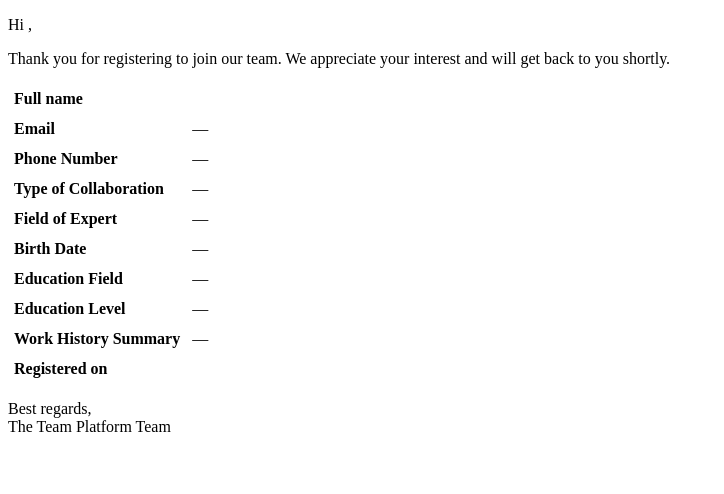
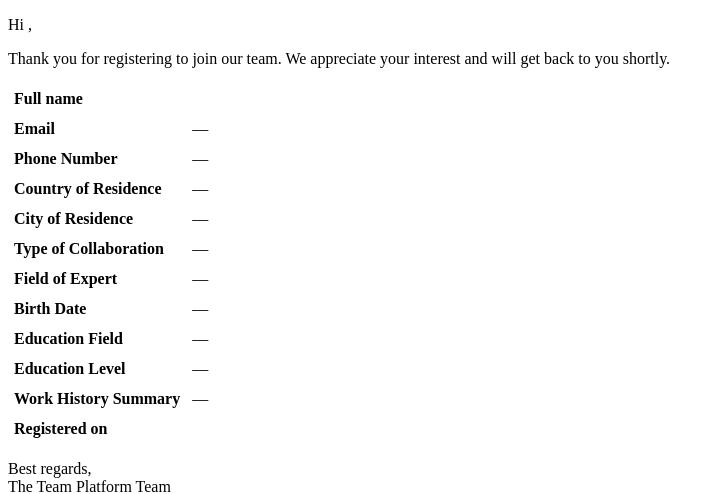
Before and after one commit to ImanNasrEsfahani/novanest-backend, a Django app: template forms/templates/team_registration_email.html in a window 1280 px wide. Shown: the top 494 px of the page, without its empty margins (0-724 px from the left). Run offline with Django 4.2, Linux system fonts and the light colour scheme; the template is opened without the code that fills it, so the values that code supplies are empty.

Commit message:
Add country and city of residence fields to TeamRegistration model and serializer; update email template to display these details.

```diff
--- a/forms/models.py
+++ b/forms/models.py
@@ -93,6 +93,8 @@
   lastName=models.CharField(max_length=500, blank=True)
   email=models.EmailField(blank=True)
   phoneNumber=models.CharField(max_length=20, blank=True)
+  countryOfResidence=models.CharField(max_length=500, blank=True)
+  cityOfResidence=models.CharField(max_length=500, blank=True)
   TypeOfCollaboration=models.CharField(max_length=10, blank=True)
   FieldOfExpert=models.CharField(max_length=10, blank=True)
   birthDate=models.DateField(null=True, blank=True)
--- a/forms/serializers.py
+++ b/forms/serializers.py
@@ -173,7 +173,7 @@
         files = getattr(request, 'FILES', {}) if request is not None else {}
         has_cv = bool(files.get('cvFile') or initial.get('cvFile'))
 
-        required_base = ['firstName', 'lastName', 'email', 'phoneNumber', 'TypeOfCollaboration', 'FieldOfExpert']
+        required_base = ['firstName', 'lastName', 'email', 'phoneNumber', 'countryOfResidence', 'cityOfResidence', 'TypeOfCollaboration', 'FieldOfExpert']
         required_extra = ['birthDate', 'educationField', 'educationLevel', 'workHistorySummary']
 
         missing = {}
@@ -223,6 +223,8 @@
             'last_name': instance.lastName,
             'email': instance.email,
             'phone_number': instance.phoneNumber,
+            'country_of_residence': instance.countryOfResidence,
+            'city_of_residence': instance.cityOfResidence,
             'type_of_collaboration': instance.TypeOfCollaboration,
             'field_of_expert': instance.FieldOfExpert,
             'birth_date': instance.birthDate,
--- a/forms/templates/team_registration_email.html
+++ b/forms/templates/team_registration_email.html
@@ -13,6 +13,8 @@
         <tr><td><strong>Full name</strong></td><td>{{ first_name }} {{ last_name|default:"" }}</td></tr>
         <tr><td><strong>Email</strong></td><td>{{ email|default:"—" }}</td></tr>
         <tr><td><strong>Phone Number</strong></td><td>{{ phone_number|default:"—" }}</td></tr>
+        <tr><td><strong>Country of Residence</strong></td><td>{{ country_of_residence|default:"—" }}</td></tr>
+        <tr><td><strong>City of Residence</strong></td><td>{{ city_of_residence|default:"—" }}</td></tr>
         <tr><td><strong>Type of Collaboration</strong></td><td>{{ type_of_collaboration|default:"—" }}</td></tr>
         <tr><td><strong>Field of Expert</strong></td><td>{{ field_of_expert|default:"—" }}</td></tr>
         <tr><td><strong>Registered on</strong></td><td>{{ created_at|date:"SHORT_DATETIME_FORMAT" }}</td></tr>
@@ -22,6 +24,8 @@
         <tr><td><strong>Full name</strong></td><td>{{ first_name }} {{ last_name|default:"" }}</td></tr>
         <tr><td><strong>Email</strong></td><td>{{ email|default:"—" }}</td></tr>
         <tr><td><strong>Phone Number</strong></td><td>{{ phone_number|default:"—" }}</td></tr>
+        <tr><td><strong>Country of Residence</strong></td><td>{{ country_of_residence|default:"—" }}</td></tr>
+        <tr><td><strong>City of Residence</strong></td><td>{{ city_of_residence|default:"—" }}</td></tr>
         <tr><td><strong>Type of Collaboration</strong></td><td>{{ type_of_collaboration|default:"—" }}</td></tr>
         <tr><td><strong>Field of Expert</strong></td><td>{{ field_of_expert|default:"—" }}</td></tr>
         <tr><td><strong>Birth Date</strong></td><td>{{ birth_date|default:"—" }}</td></tr>
```
